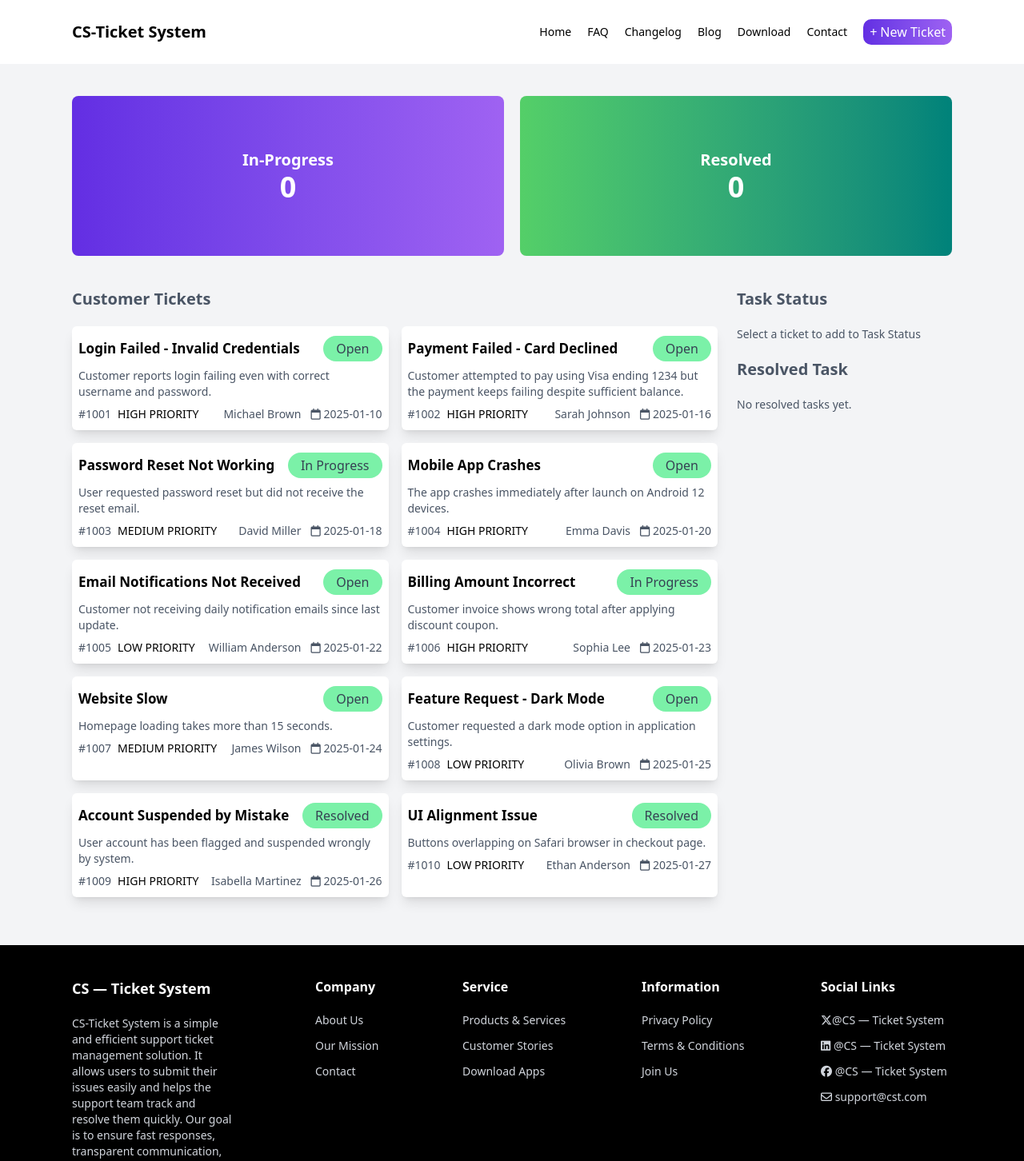
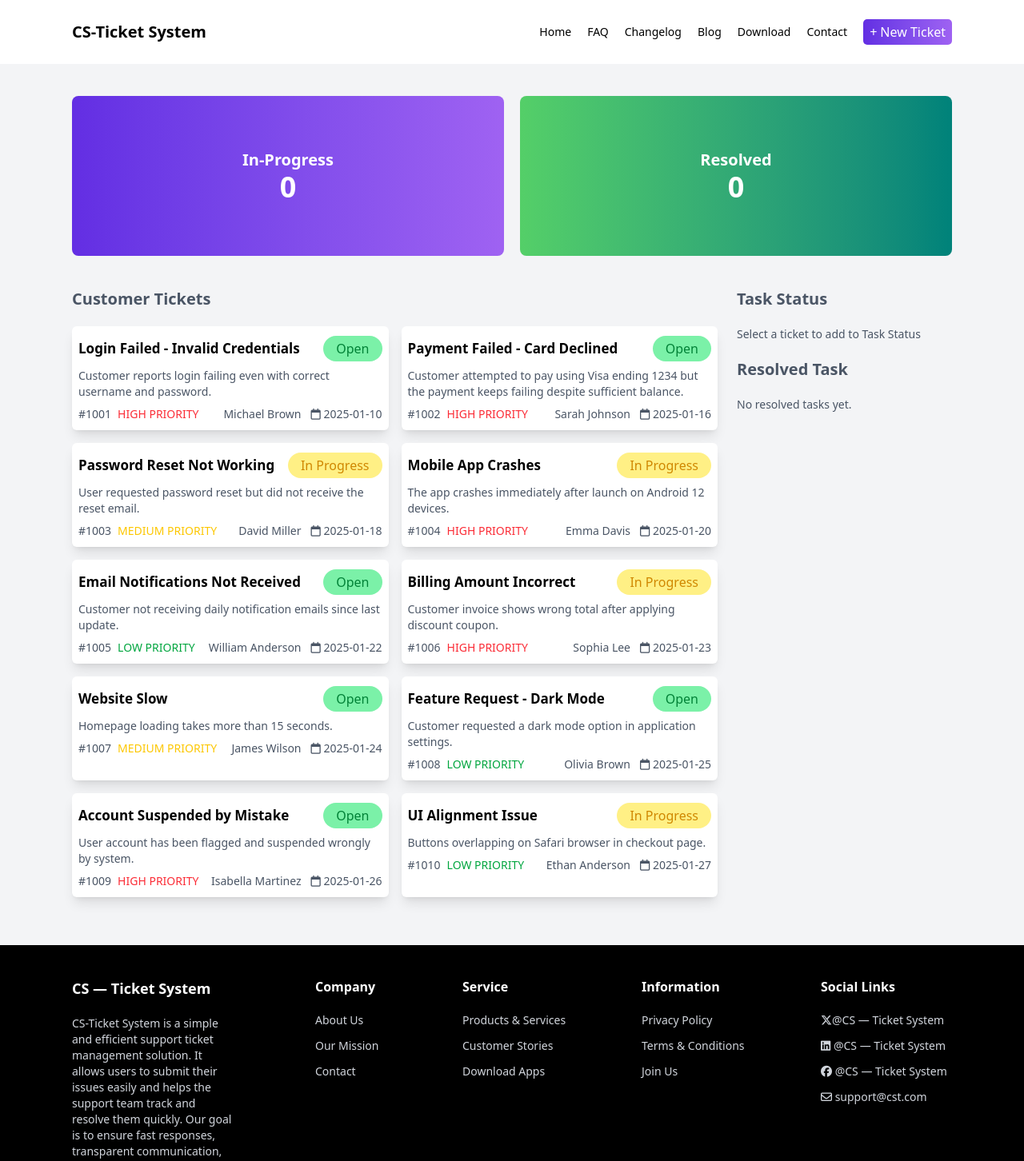
Before and after one commit to Sumaiiya-Haque/Customer-Support-Zone-Project, a React (Vite) app: page / in a window 1280 px wide. Shown: the top 1452 px of the page at 80% size. Built offline with nearby package versions, Linux system fonts and the light colour scheme.

Commit message:
have done something in ticket card

```diff
--- a/public/data.json
+++ b/public/data.json
@@ -32,7 +32,7 @@
     "description": "The app crashes immediately after launch on Android 12 devices.",
     "customer": "Emma Davis",
     "priority": "HIGH PRIORITY",
-    "status": "Open",
+    "status": "In Progress",
     "createdAt": "2025-01-20"
   },
   {
@@ -77,7 +77,7 @@
     "description": "User account has been flagged and suspended wrongly by system.",
     "customer": "Isabella Martinez",
     "priority": "HIGH PRIORITY",
-    "status": "Resolved",
+    "status": "Open",
     "createdAt": "2025-01-26"
   },
   {
@@ -86,7 +86,7 @@
     "description": "Buttons overlapping on Safari browser in checkout page.",
     "customer": "Ethan Anderson",
     "priority": "LOW PRIORITY",
-    "status": "Resolved",
+    "status": "In Progress",
     "createdAt": "2025-01-27"
   }
 ]
--- a/src/components/Card.jsx
+++ b/src/components/Card.jsx
@@ -7,14 +7,14 @@ const Card = ({ticket}) => {
 
     <div className='flex justify-between items-center'>
 <h2 className='font-semibold text-[17px]'>{ticket.title}</h2>
-    <button className='py-1 bg-green-300 px-4 rounded-[20px] text-gray-700 '> {ticket.status}</button>
+    <button className={`py-1 bg-green-300 px-4 rounded-[20px] text-gray-700 ${ticket.status === "In Progress" ? "text-yellow-600 bg-yellow-200" : "text-green-700 bg-green-300"}`}> {ticket.status}</button>
     </div>
 <p className='text-gray-600 text-sm py-2'>{ticket.description}</p>
 
 <div className='flex justify-between items-center text-sm'>
     <div className='flex gap-2'>
         <p className='text-gray-600'>#{ticket.id}</p>
-        <p className='font-medium'>{ticket.priority}</p>
+        <p className={`font-medium ${ticket.priority === "HIGH PRIORITY" ? "text-red-500" : ticket.priority === "MEDIUM PRIORITY" ? "text-yellow-400" : "text-green-600"}`}>{ticket.priority}</p>
     </div>
 
       <div className='flex text-sm gap-3 text-gray-600'>
--- a/src/components/CardContainer.jsx
+++ b/src/components/CardContainer.jsx
@@ -17,11 +17,11 @@ const CardContainer = ({ fetchPromise }) => {
                     <div className=' grid grid-cols-1 sm:grid-cols-2 gap-4 mx-5 sm:mx-0'>
                         {/* card  */}
 
-                        {
-                            initialData.map((ticket) => {
-                                // cards
-                                return (
-                                    <Card ticket={ticket}></Card>
+                   {
+                    initialData.map((ticket,index) => {
+                            // cards
+                   return (
+                  <Card key={index} ticket={ticket}></Card>
                                 )
                             })
                         }
--- a/src/components/Navbar.jsx
+++ b/src/components/Navbar.jsx
@@ -18,7 +18,7 @@ const Navbar = () => {
            <a className='text-sm' href="">Blog</a>
            <a className='text-sm' href="">Download</a>
           <a className='text-sm' href="">Contact</a>
-           <button className="text-white bg-gradient-to-r from-[#632EE3] to-[#9F62F2] px-2 py-1 rounded-[10px]"> <i class="fa-light fa-plus"></i> New Ticket</button>
+           <button className="text-white bg-gradient-to-r from-[#632EE3] to-[#9F62F2] px-2 py-1 rounded-[5px]"> <i class="fa-light fa-plus"></i> New Ticket</button>
             </div>
 
 
```
